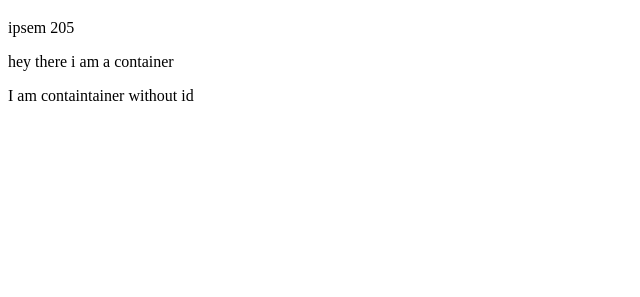
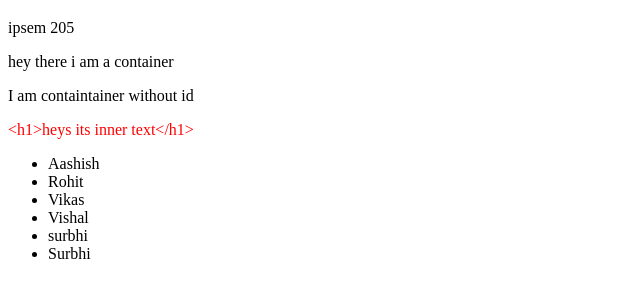
Before and after one commit to surbhi285/Learning-JavaScript, a plain HTML site: page practice/DOM/selectors/index.html in a window 1280 px wide. Shown: the part 61-358 px from the top of the page, without its empty margins (0-640 px from the left). Drawn offline with Linux system fonts and the light colour scheme.

Commit message:
Selectors

```diff
--- a/practice/DOM/selectors/index.html
+++ b/practice/DOM/selectors/index.html
@@ -12,6 +12,17 @@
     <div>ipsem 205</div>
     <p id="paragraph"> hey there i am a container</p>
     <p class="class1">I am containtainer without id</p>
+
+    <!--updation-->
+
+    <div id="card" class="card">hey there I am card</div>
+
+    <ul id="names">
+        <li>Aashish</li>
+        <li>Rohit</li>
+        <li>Vikas</li>
+        <li>Vishal</li>
+    </ul>
     <script src="./scripts.js"></script>
 </body>
 </html>
--- a/practice/DOM/selectors/scripts.js
+++ b/practice/DOM/selectors/scripts.js
@@ -16,4 +16,50 @@
 // 4-> querySelector -> it takes the css selector
 let cssQuerySelect = document.querySelector("#paragraph") // we write #paragraph because this is how we write id in css
 
-//5-> querySelectorAll ->
+//5-> querySelectorAll -> removes all the elements inside an element matching the given css selector
+
+/* -------------UPDATION ----------*/
+
+// 1.innerHTML  // 2.textContent   // 3.innerTEXT
+
+//-----> innerHTML
+// this innerHTML is security threat as the script tag can be used and js can access cookies
+let card = document.getElementById("card");
+
+console.dir(card);
+
+//card.innerHTML = "hey i am changed"
+//card.innerHTML = "<h1>Hey i am innerHTML</h1>"
+
+// this innerHTML is security threat as the script tag can be used and js can access cookies
+
+
+//------> innerText
+// All formatting (new line, tab) will be saved except space. for space in string literal -> \u00a0
+
+card.innerText = "<h1>heys its inner text</h1>"
+
+// -----> textContent----
+// all formatting will be lost
+
+//----style--
+card.style.color="red"
+
+
+/*----------ADDITION IN DOM --------*/
+//1. create an element
+const liElement = document.createElement("li");
+console.log("liElement new", liElement);
+
+//2. Edit the element
+liElement.innerText = "surbhi"
+
+//3. Attach the new Element to the unordered list
+const unorderedList = document.getElementById("names")
+
+//4. Adding  things in the last
+//----way 1 -> append
+unorderedList.append(liElement);
+
+//-----way 2-> innerHTML
+unorderedList.innerHTML = unorderedList.innerHTML+"<li>Surbhi</li>"
```
Also changed, not shown: practice/SearchName/index.html (added, +20 -0 lines), practice/SearchName/script.js (added, +24 -0 lines).
